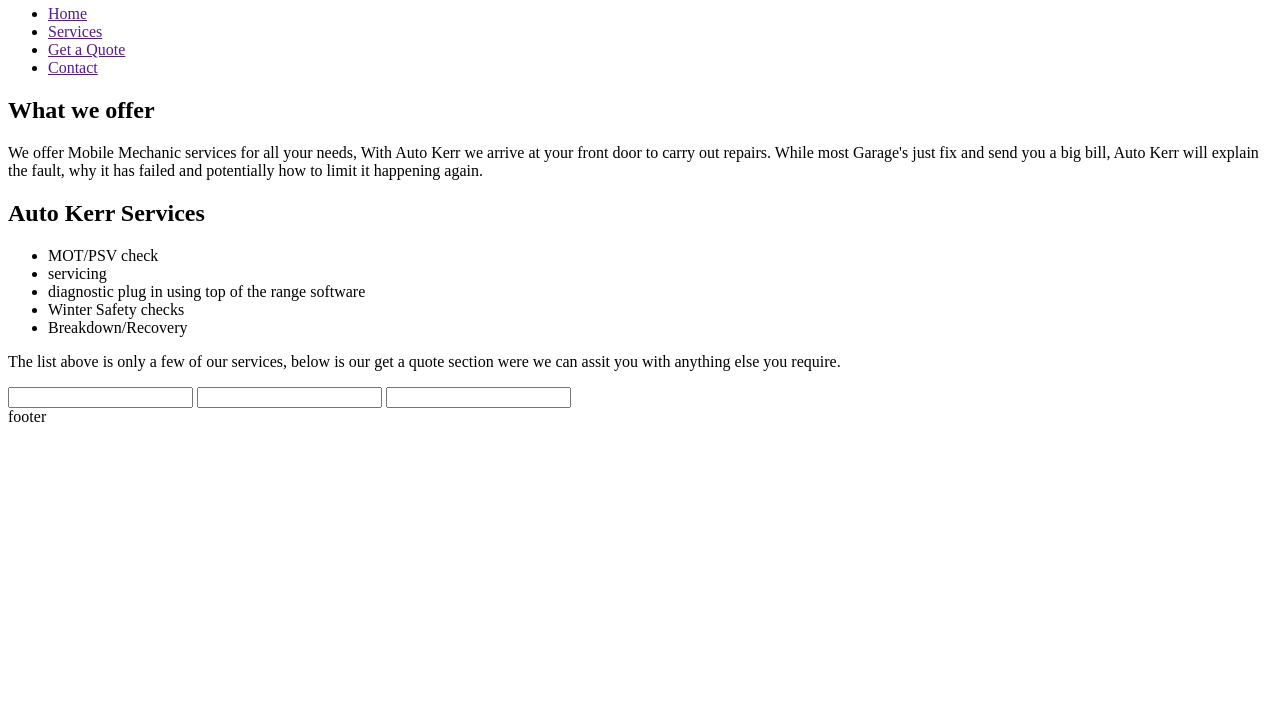
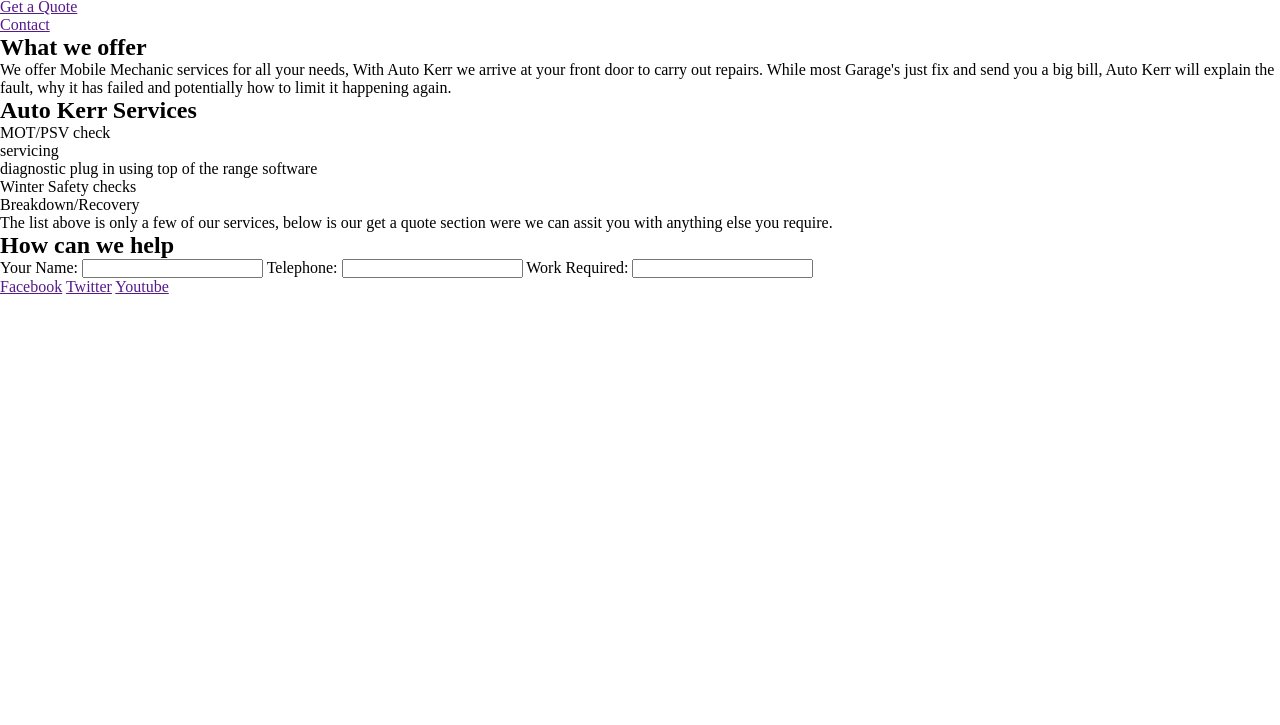
Before and after one commit to KERRHAM/Mobile-Mechanic, a plain HTML site: page home.html in a window 1280 px wide. Shown: the part 75-800 px from the top of the page. Drawn offline with Linux system fonts and the light colour scheme.

Commit message:
finish html structure

```diff
--- a/home.html
+++ b/home.html
@@ -38,7 +38,7 @@
         </p>
      </section>
 
-     <section>
+     <section id="services">
         <h2>Auto Kerr Services</h2>
         <ul>
             <li>MOT/PSV check</li>
@@ -53,23 +53,30 @@
         </p>
      </section>
 
-     <section>
+     <section id="form">
+        <h2>How can we help</h2>
         <form action="" method="post">
+            <label for="full_Name">Your Name:</label>
+            <input type="text" id="full_Name" name="full_name">
 
-            <label for=""></label>
-            <input type="text">
+            <label for="telephone">Telephone:</label>
+            <input type="number" id="telephone" name="telephone">
 
-            <label for=""></label>
-            <input type="text">
-
-            <label for=""></label>
-            <input type="text">
-
+            <label for="work_required">Work Required:</label>
+            <input type="text" id="work_required" name="work_required">
         </form>
      </section>
     </main>
 
     <!--footer-->
-    <footer>footer</footer>
+    <footer>
+
+    <nav>
+        <a href="">Facebook</a>
+        <a href="">Twitter</a>
+        <a href="">Youtube</a>
+    </nav>
+
+    </footer>
 </body>
 </html>
--- a/my-files/style.css
+++ b/my-files/style.css
@@ -1,3 +1,10 @@
+* {
+    padding: 0;
+    margin: 0;
+
+}
+
+
 h1 {
     color: brown;
 
```
